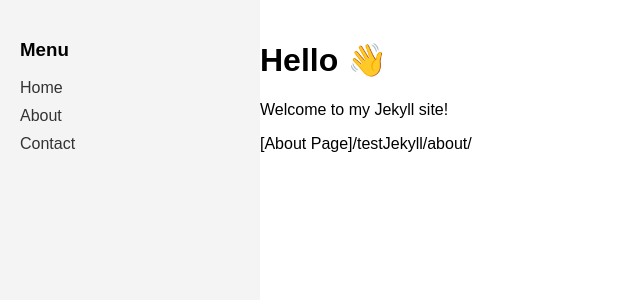
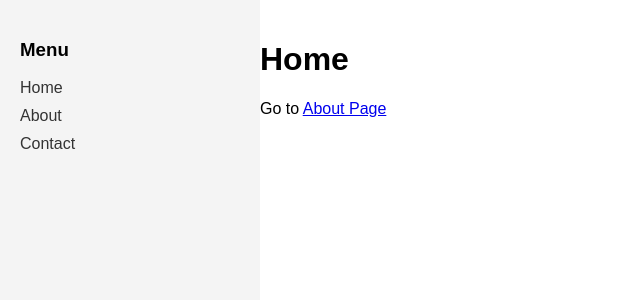
Before and after one commit to Anchal0192/testJekyll, a Jekyll site: the page built from index.md, in a window 1280 px wide. Shown: the top 300 px of the page, without its empty margins (0-640 px from the left). Built offline with Jekyll 4.4.1, drawn with Linux system fonts in a browser that asks for light colours.

Commit message:
Update index.md

```diff
--- a/index.md
+++ b/index.md
@@ -3,8 +3,6 @@ layout: default
 title: Home
 ---
 
-# Hello 👋
-Welcome to my Jekyll site!
+# Home
 
-
-[About Page]{{ '/about/' | relative_url }}
+Go to [About Page]({{ '/about/' | relative_url }})
```
